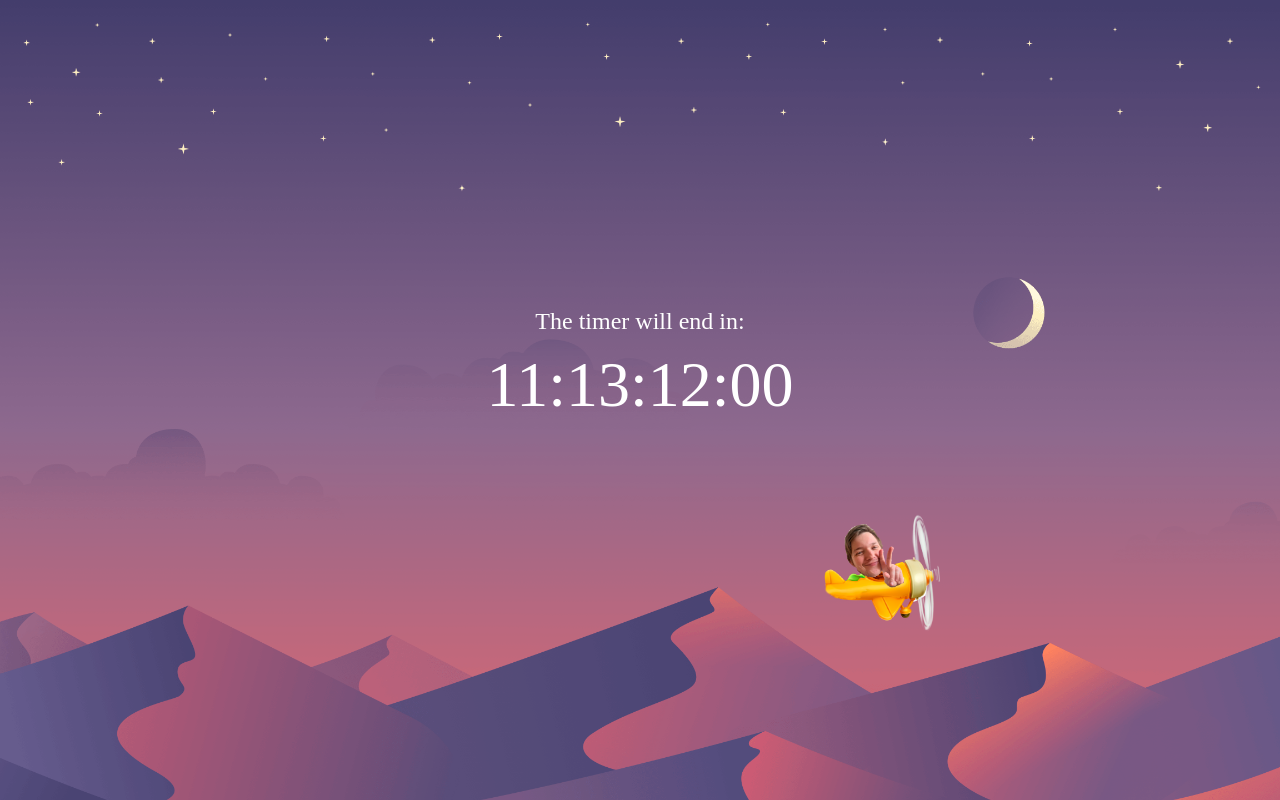
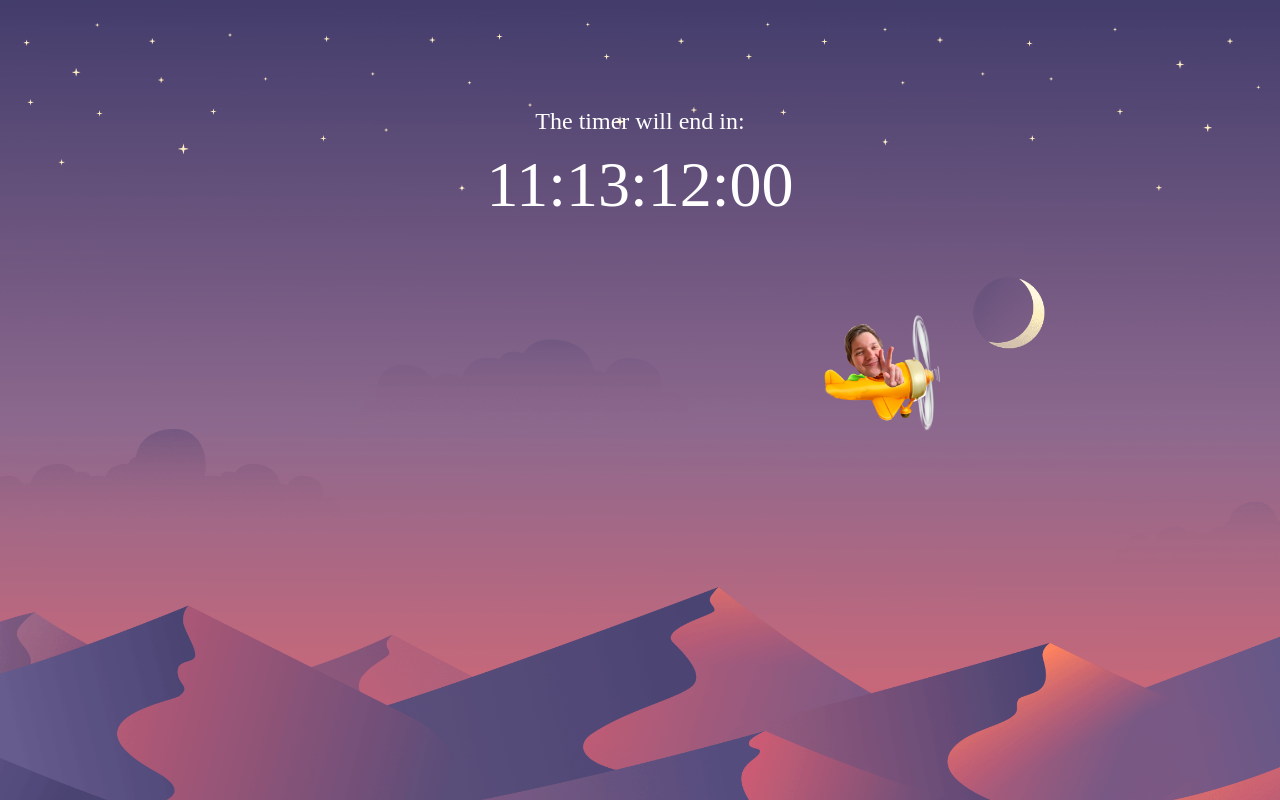
Before and after one commit to bobmagrega/timer, a plain HTML site: page index.html in a window 1280 px wide. Drawn offline with Linux system fonts and the light colour scheme.

Commit message:
second commit

```diff
--- a/styles.css
+++ b/styles.css
@@ -45,7 +45,7 @@ body {
   display: flex;
   justify-content: center;
   align-items: center;
-  padding-top: 300px;
+  padding-top: 100px;
 
 
 }
@@ -55,7 +55,7 @@ body {
   height: auto;
 }
 
-@media (max-width:480px) {
+@media (max-width:769px) {
   .plane {
 
     display: block;
```
